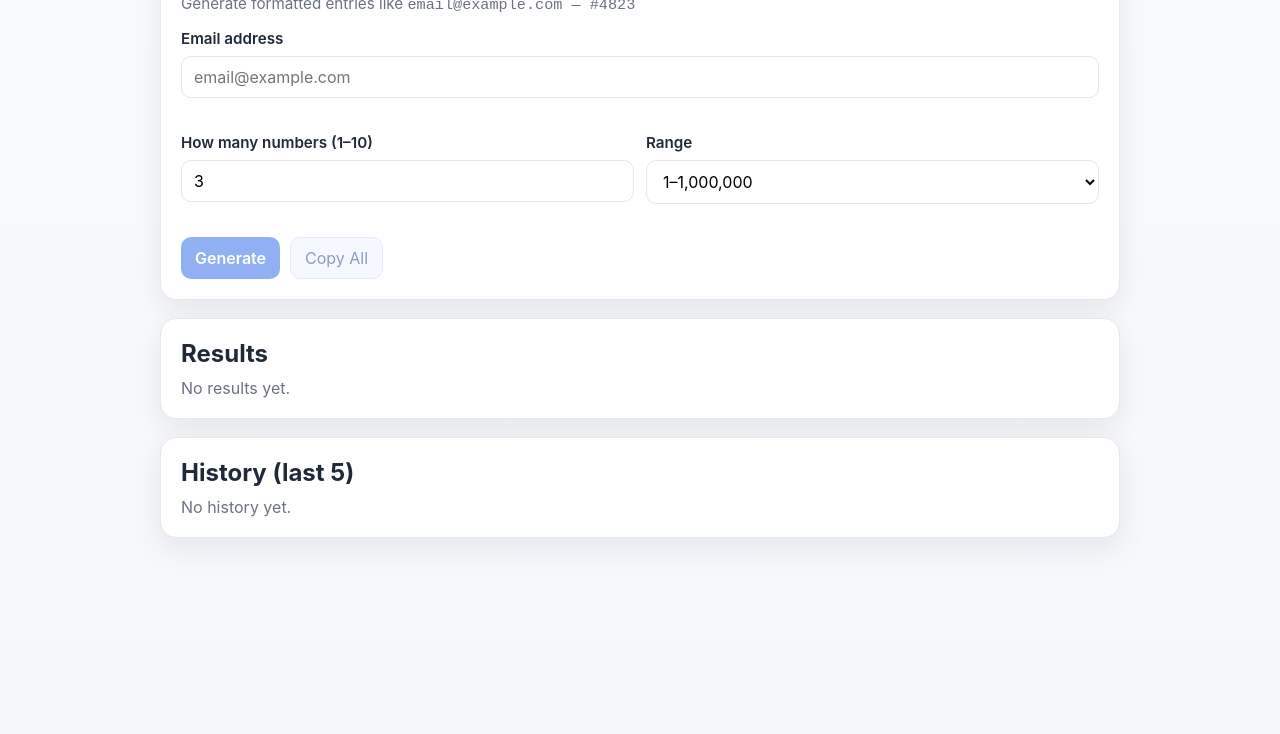
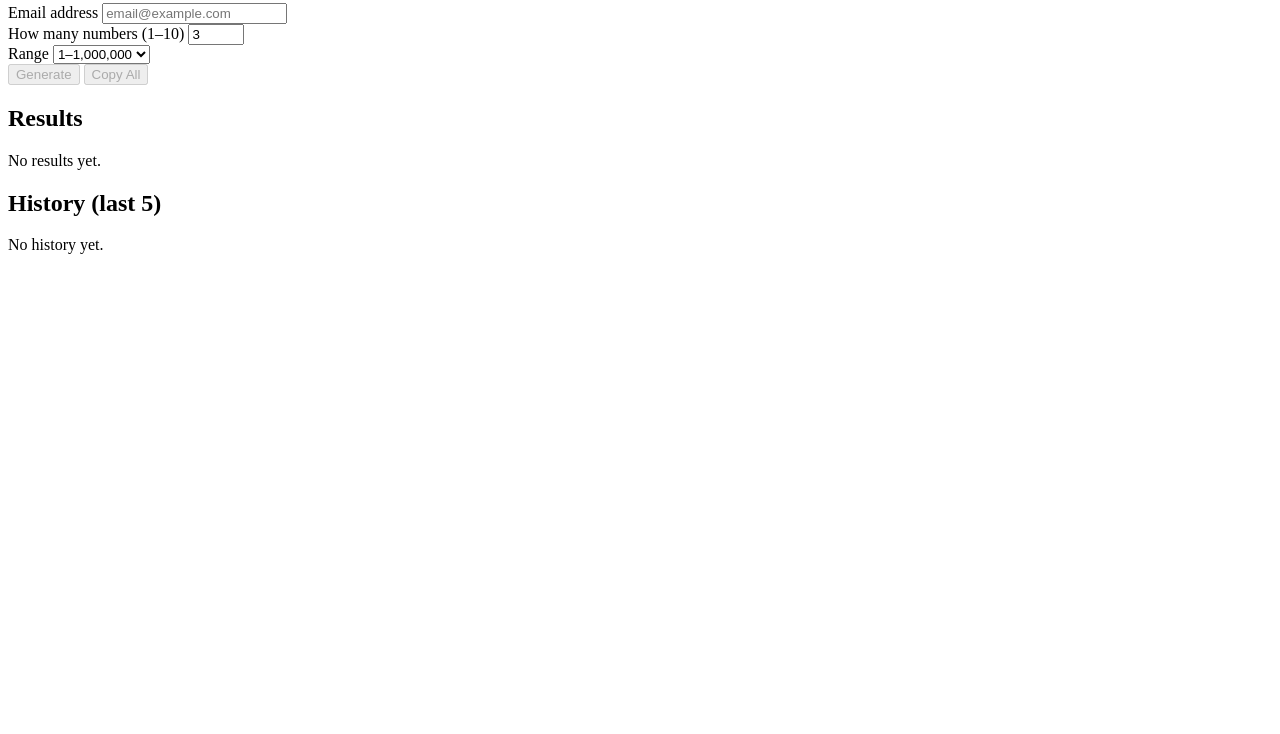
Before and after one commit to deenxyz/email-gen, a plain HTML site: page index.html in a window 1280 px wide. Shown: the part 98-832 px from the top of the page. After the commit the page ends 800 px from the top, so only its background shows below. Drawn offline with Linux system fonts and the light colour scheme.

Commit message:
Update styles.css

```diff
--- a/styles.css
+++ b/styles.css
@@ -1,194 +1,61 @@
-:root {
-  --bg: #f5f7fb;
-  --card: #ffffff;
-  --text: #1f2937;
-  --muted: #6b7280;
-  --primary: #2563eb;
-  --primary-dark: #1d4ed8;
-  --border: #e5e7eb;
-  --error: #dc2626;
-  --success: #16a34a;
-  --shadow: 0 10px 30px rgba(17, 24, 39, 0.08);
-  --radius: 16px;
-}
+cat > script.js <<'JS'
+(() => {
+  // Use Object Destructuring for cleaner element references
+  const elements = {
+    form: document.getElementById("generatorForm"),
+    emails: document.getElementById("emails"),
+    count: document.getElementById("count"),
+    digits: document.getElementById("digits"),
+    format: document.getElementById("downloadFormat"),
+    results: document.getElementById("results"),
+    btns: {
+      generate: document.getElementById("generateBtn"),
+      copy: document.getElementById("copyBtn"),
+      download: document.getElementById("downloadBtn")
+    }
+  };
 
-* {
-  box-sizing: border-box;
-}
+  let currentRows = [];
 
-body {
-  margin: 0;
-  font-family: Inter, ui-sans-serif, system-ui, -apple-system, Segoe UI, Roboto, Arial, sans-serif;
-  color: var(--text);
-  background: linear-gradient(180deg, #f8fafc 0%, var(--bg) 100%);
-  min-height: 100vh;
-}
+  // Modernized Suffix Logic
+  const generateSuffix = (index, length, mode = 'random') => {
+    if (mode === 'sequential') {
+      return String(index + 1).padStart(length, "0");
+    }
+    // Cryptographically stronger random values
+    const array = new Uint32Array(1);
+    window.crypto.getRandomValues(array);
+    const max = 10 ** length;
+    return String(array[0] % max).padStart(length, "0");
+  };
 
-.app-shell {
-  width: min(960px, 92%);
-  margin: 32px auto;
-  display: grid;
-  gap: 18px;
-}
+  const onGenerate = (e) => {
+    e.preventDefault();
+    const rawEmails = elements.emails.value.split(/[\n,\s]+/).filter(Boolean);
+    const count = parseInt(elements.count.value);
+    const length = parseInt(elements.digits.value);
 
-.card {
-  background: var(--card);
-  border: 1px solid var(--border);
-  border-radius: var(--radius);
-  box-shadow: var(--shadow);
-  padding: 20px;
-}
+    // Using .flatMap for a cleaner multi-level array generation
+    currentRows = [...new Set(rawEmails)].flatMap(email =>
+      Array.from({ length: count }, (_, i) => {
+        const suffix = generateSuffix(i, length, 'random'); // Set to 'sequential' if desired
+        return { email, suffix, output: `${email}${suffix}` };
+      })
+    );
 
-h1, h2 {
-  margin-top: 0;
-  margin-bottom: 10px;
-}
+    render();
+  };
 
-.subtitle {
-  margin-top: 0;
-  color: var(--muted);
-  font-size: 0.95rem;
-}
+  const render = () => {
+    elements.results.innerHTML = currentRows.length
+      ? currentRows.map(row => `<div class="result-item">${row.output}</div>`).join('')
+      : `<p class="empty">No results yet.</p>`;
 
-.field {
-  display: flex;
-  flex-direction: column;
-  gap: 8px;
-  margin-bottom: 14px;
-}
+    elements.btns.copy.disabled = !currentRows.length;
+    elements.btns.download.disabled = !currentRows.length;
+  };
 
-label {
-  font-weight: 600;
-  font-size: 0.95rem;
-}
-
-input,
-select,
-button {
-  font: inherit;
-}
-
-input,
-select {
-  width: 100%;
-  border: 1px solid var(--border);
-  border-radius: 10px;
-  padding: 10px 12px;
-  outline: none;
-  transition: border-color 0.2s, box-shadow 0.2s;
-  background: #fff;
-}
-
-input:focus,
-select:focus,
-button:focus-visible {
-  border-color: var(--primary);
-  box-shadow: 0 0 0 3px rgba(37, 99, 235, 0.2);
-}
-
-.field-row {
-  display: grid;
-  grid-template-columns: 1fr 1fr;
-  gap: 12px;
-}
-
-.error {
-  min-height: 1em;
-  color: var(--error);
-  font-size: 0.82rem;
-}
-
-.actions {
-  display: flex;
-  gap: 10px;
-  flex-wrap: wrap;
-}
-
-button {
-  border: 0;
-  border-radius: 10px;
-  padding: 10px 14px;
-  cursor: pointer;
-  transition: transform 0.08s ease, background-color 0.2s ease, opacity 0.2s ease;
-}
-
-button:active {
-  transform: translateY(1px);
-}
-
-#generateBtn {
-  background: var(--primary);
-  color: #fff;
-  font-weight: 600;
-}
-
-#generateBtn:hover {
-  background: var(--primary-dark);
-}
-
-button.ghost {
-  background: #eef2ff;
-  color: #1e3a8a;
-  border: 1px solid #c7d2fe;
-}
-
-button:disabled {
-  opacity: 0.5;
-  cursor: not-allowed;
-}
-
-.results,
-.history {
-  display: grid;
-  gap: 10px;
-}
-
-.result-item,
-.history-item {
-  border: 1px solid var(--border);
-  border-radius: 12px;
-  padding: 10px 12px;
-  background: #fcfcff;
-  animation: fadeUp 260ms ease;
-}
-
-.result-item {
-  font-weight: 600;
-}
-
-.empty {
-  margin: 0;
-  color: var(--muted);
-}
-
-.copy-success {
-  color: var(--success);
-  font-size: 0.88rem;
-  margin-top: 4px;
-}
-
-@keyframes fadeUp {
-  from {
-    opacity: 0;
-    transform: translateY(6px);
-  }
-  to {
-    opacity: 1;
-    transform: translateY(0);
-  }
-}
-
-@media (max-width: 680px) {
-  .app-shell {
-    width: min(680px, 94%);
-    margin: 18px auto;
-  }
-
-  .card {
-    padding: 16px;
-  }
-
-  .field-row {
-    grid-template-columns: 1fr;
-  }
-}
+  elements.form.addEventListener("submit", onGenerate);
+  // Implementation for Copy/Download remains similar but uses modern Blob API
+})();
+JS
```
